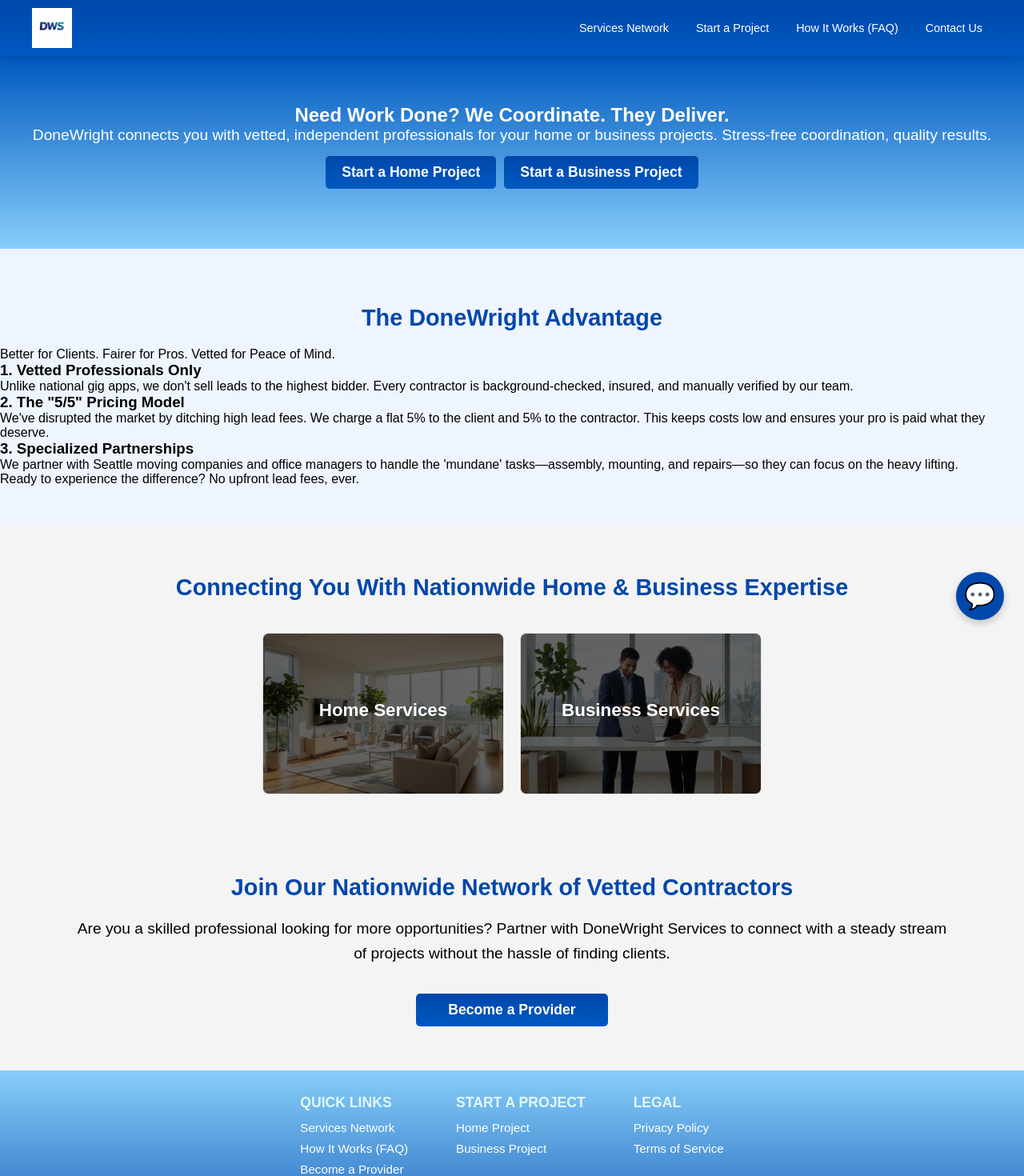
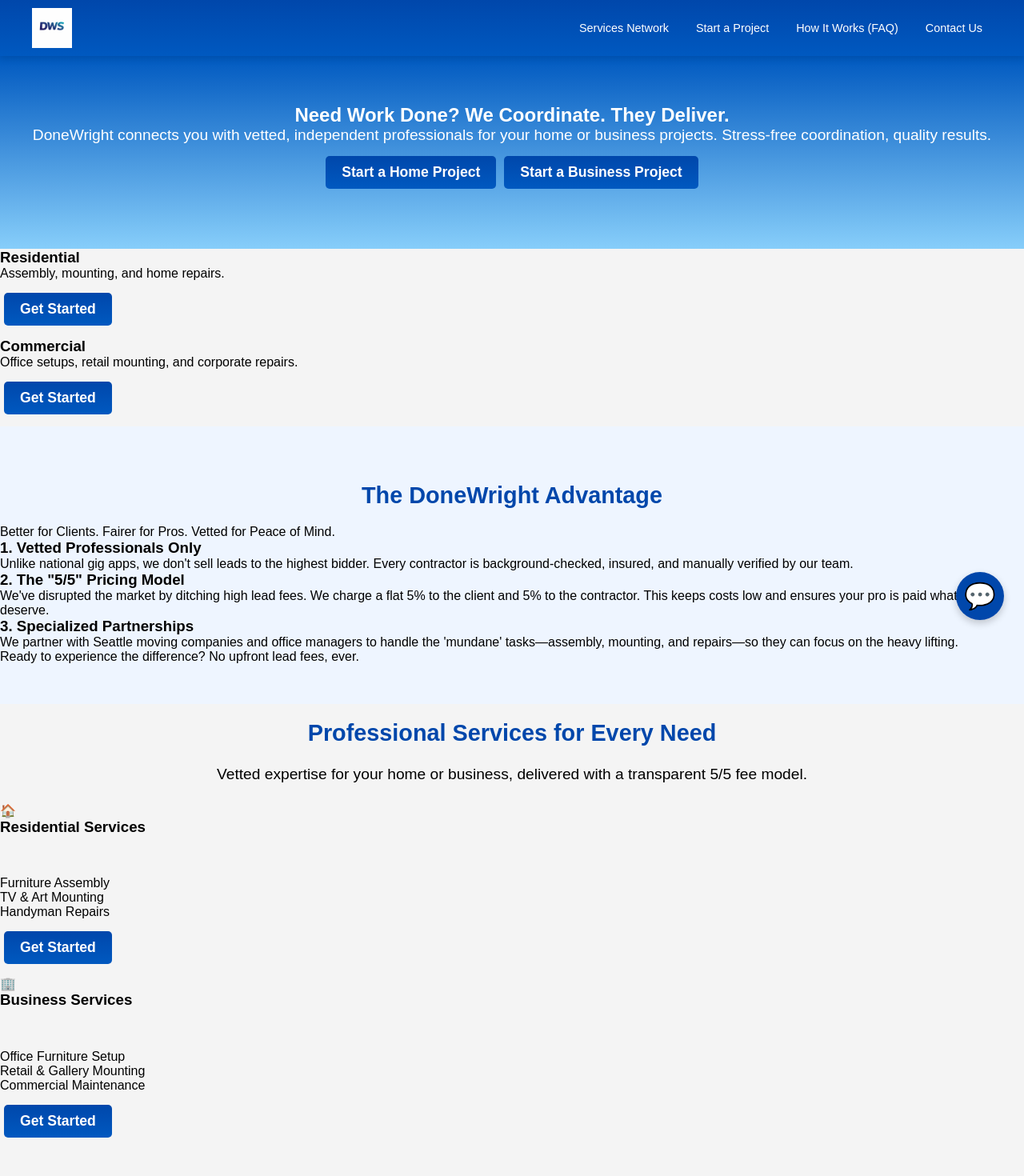
Before and after one commit to uploadnprogress/DWreact, a React (Vite) app: page / in a window 1280 px wide. Shown: the top 1470 px of the page at 80% size. Built offline with nearby package versions, Linux system fonts and the light colour scheme.

Commit message:
Fix: Homepage buttons direct link to forms with state

```diff
--- a/src/components/Services.jsx
+++ b/src/components/Services.jsx
@@ -1,34 +1,72 @@
 import React from 'react';
-import { Link } from 'react-router-dom'; // Import Link
+import { Link } from 'react-router-dom';
 
-function Services() {
+const Services = () => {
   return (
-    <section id="services" className="content-section">
-      <h2 className="section-title">Connecting You With Nationwide Home & Business Expertise</h2>
-      <div className="service-cards">
-        <Link
-          to="/home-services"
-          className="card"
-          style={{ backgroundImage: `url(/images/home-services.jpg)` }}
-        >
-          <div className="card-content">
-            <h4>Home Services</h4>
-            <p>From minor repairs to major renovations, find trusted pros for any home project.</p>
+    <section className="services-section" id="services">
+      <div className="container">
+        <h2 className="section-title">Professional Services for Every Need</h2>
+        <p className="section-subtitle">
+          Vetted expertise for your home or business, delivered with a transparent 5/5 fee model.
+        </p>
+
+        <div className="services-grid">
+          {/* Residential / Home Tile */}
+          <div className="service-card">
+            <div className="card-image-wrapper">
+              {/* If using an img tag, ensure descriptive alt text for SEO */}
+              <div className="service-icon-placeholder" role="img" aria-label="Home interior with assembled furniture">🏠</div>
+            </div>
+            <div className="card-content">
+              <h3>Residential Services</h3>
+              <p>
+                From furniture assembly and TV mounting to general home repairs.
+                Get connected with Seattle's most reliable independent pros.
+              </p>
+              <ul className="service-list">
+                <li>Furniture Assembly</li>
+                <li>TV & Art Mounting</li>
+                <li>Handyman Repairs</li>
+              </ul>
+              <Link
+                to="/start-project"
+                state={{ type: 'home' }}
+                className="btn"
+              >
+                Get Started
+              </Link>
+            </div>
           </div>
-        </Link>
-        <Link
-          to="/business-services"
-          className="card"
-          style={{ backgroundImage: `url(/images/business-services.jpg)` }}
-        >
-          <div className="card-content">
-            <h4>Business Services</h4>
-            <p>Streamline your operations with expert consulting and specialized project support.</p>
+
+          {/* Commercial / Business Tile */}
+          <div className="service-card">
+            <div className="card-image-wrapper">
+              <div className="service-icon-placeholder" role="img" aria-label="Modern office space with workstations">🏢</div>
+            </div>
+            <div className="card-content">
+              <h3>Business Services</h3>
+              <p>
+                Specialized support for office setups, retail displays, and corporate
+                maintenance. We partner with office managers to keep your business running.
+              </p>
+              <ul className="service-list">
+                <li>Office Furniture Setup</li>
+                <li>Retail & Gallery Mounting</li>
+                <li>Commercial Maintenance</li>
+              </ul>
+              <Link
+                to="/start-project"
+                state={{ type: 'business' }}
+                className="btn"
+              >
+                Get Started
+              </Link>
+            </div>
           </div>
-        </Link>
+        </div>
       </div>
     </section>
   );
-}
+};
 
 export default Services;
--- a/src/pages/HomePage.jsx
+++ b/src/pages/HomePage.jsx
@@ -1,5 +1,6 @@
 import React from 'react';
 import { Helmet } from 'react-helmet-async';
+import { Link } from 'react-router-dom'; // Required for the buttons to work
 import Hero from '../components/Hero';
 import HowItWorks from '../components/HowItWorks';
 import Services from '../components/Services';
@@ -9,10 +10,41 @@
   return (
     <>
       <Helmet>
-        <title>DoneWright Services | Vetted Contractor Network for Home & Business</title>
-        <meta name="description" content="DoneWright Services connects homeowners and businesses with vetted, reliable contractors for any project, anywhere. Get stress-free coordination. Request a quote!" />
+        <title>Vetted Home & Business Contractors in Seattle | DoneWright Services</title>
+        <meta name="description" content="DoneWright Services connects Seattle homeowners and businesses with vetted, reliable contractors. Get stress-free coordination for your next project. Request a quote!" />
       </Helmet>
+
       <Hero />
+
+      {/* If your tiles are part of the Services component,
+          you should apply the Link logic inside src/components/Services.jsx.
+          If you are adding them directly here, use the code below:
+      */}
+
+      <section className="category-section">
+        <div className="container">
+          <div className="services-grid">
+            {/* Home Tile */}
+            <div className="category-card">
+              <h3>Residential</h3>
+              <p>Assembly, mounting, and home repairs.</p>
+              <Link to="/start-project" state={{ type: 'home' }} className="btn">
+                Get Started
+              </Link>
+            </div>
+
+            {/* Business Tile */}
+            <div className="category-card">
+              <h3>Commercial</h3>
+              <p>Office setups, retail mounting, and corporate repairs.</p>
+              <Link to="/start-project" state={{ type: 'business' }} className="btn">
+                Get Started
+              </Link>
+            </div>
+          </div>
+        </div>
+      </section>
+
       <HowItWorks />
       <Services />
       <JoinNetwork />
--- a/src/pages/HomeServicesPage.jsx
+++ b/src/pages/HomeServicesPage.jsx
@@ -6,15 +6,34 @@
   return (
     <>
       <Helmet>
-        <title>The DoneWright Difference for Home Services</title>
-        <meta name="description" content="Discover why homeowners trust DoneWright Services for vetted, reliable contractors and stress-free project coordination." />
+        <title>Home Services | DoneWright Services</title>
+        <meta name="description" content="Vetted residential services in Seattle including furniture assembly, mounting, and home repairs." />
       </Helmet>
+
       <div className="content-page-section">
-        <h1 className="section-title">The DoneWright Difference: Home Services</h1>
-        <p>Finding the right professional for your home project can be stressful. At DoneWright Services, we eliminate the guesswork. We don't just find a contractor; we connect you with a vetted, reliable partner who is right for your specific job, ensuring quality and peace of mind from start to finish.</p>
-        {/* You can add more detailed content here */}
-        <div className="form-button-wrapper">
-            <Link to="/start-project" className="btn">Start Your Home Project</Link>
+        <h1 className="section-title">Home Services</h1>
+        <p className="intro" style={{ textAlign: 'center' }}>
+          Professional, vetted support for all your residential needs.
+        </p>
+
+        <div className="services-grid">
+          <div className="service-card">
+            <h4>Residential Assembly</h4>
+            <p>From IKEA furniture to complex outdoor sets, we get it done right.</p>
+            {/* Direct link to Home Form */}
+            <Link to="/start-project" state={{ type: 'home' }} className="btn">
+              Get Started
+            </Link>
+          </div>
+
+          <div className="service-card">
+            <h4>TV & Art Mounting</h4>
+            <p>Secure, level, and professional mounting for your home entertainment.</p>
+            {/* Direct link to Home Form */}
+            <Link to="/start-project" state={{ type: 'home' }} className="btn">
+              Get Started
+            </Link>
+          </div>
         </div>
       </div>
     </>
--- a/src/pages/ProjectStartPage.jsx
+++ b/src/pages/ProjectStartPage.jsx
@@ -1,38 +1,54 @@
-import React, { useState } from 'react';
+import React, { useState, useEffect } from 'react';
+import { useLocation } from 'react-router-dom';
 import { Helmet } from 'react-helmet-async';
 import HomeProjectForm from '../components/HomeProjectForm';
 import BusinessProjectForm from '../components/BusinessProjectForm';
 
 function ProjectStartPage() {
-  // Initial state is now empty, so the form is hidden
-  const [formType, setFormType] = useState(''); // 'home' or 'business'
+  const location = useLocation();
+  const [formType, setFormType] = useState('');
+
+  // Automatically set the form based on the link clicked (Home or Business)
+  useEffect(() => {
+    if (location.state?.type) {
+      setFormType(location.state.type);
+    }
+  }, [location]);
 
   return (
     <>
       <Helmet>
-        <title>Start a New Project | DoneWright Services</title>
-        <meta name="description" content="Ready to start your home or business project? Submit your project details and get connected with a vetted professional." />
+        <title>Start Your Project | DoneWright Services</title>
       </Helmet>
       <div className="form-section">
         <div className="form-container">
           <h1 className="section-title">Start a New Project</h1>
-          <p className="intro" style={{textAlign: 'center'}}>First, tell us what type of project you have.</p>
 
           <div className="radio-container">
             <label>
-              <input type="radio" name="projectType" value="home" checked={formType === 'home'} onChange={() => setFormType('home')} />
-              Home Project
+              <input
+                type="radio"
+                name="projectType"
+                value="home"
+                checked={formType === 'home'}
+                onChange={() => setFormType('home')}
+              /> Home Project
             </label>
             <label>
-              <input type="radio" name="projectType" value="business" checked={formType === 'business'} onChange={() => setFormType('business')} />
-              Business Project
+              <input
+                type="radio"
+                name="projectType"
+                value="business"
+                checked={formType === 'business'}
+                onChange={() => setFormType('business')}
+              /> Business Project
             </label>
           </div>
 
-          {/* This block now only renders after a formType is selected */}
-          {formType && (
-            formType === 'home' ? <HomeProjectForm /> : <BusinessProjectForm />
-          )}
+          {formType === 'home' && <HomeProjectForm />}
+          {formType === 'business' && <BusinessProjectForm />}
+
+          {!formType && <p style={{textAlign: 'center'}}>Please select a project type above to begin.</p>}
         </div>
       </div>
     </>
```
Also changed, not shown: 1 other file (tests, documents, lock files or other folders).
